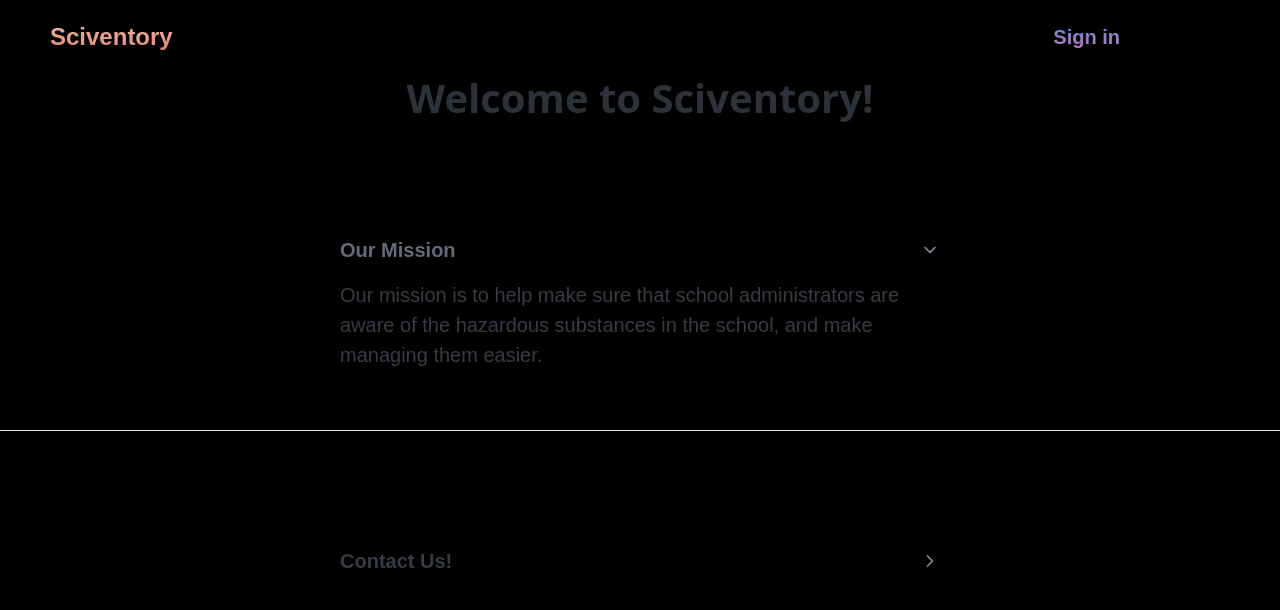
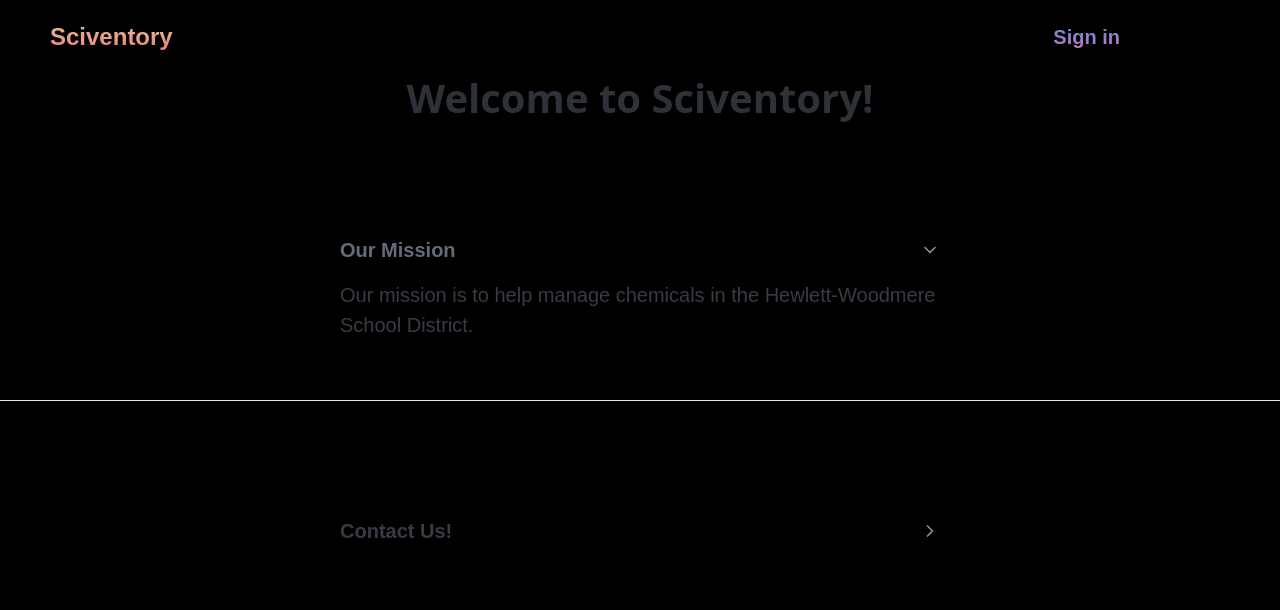
Before and after one commit to dchavre/sciventory-deployment, a Flask app: page / in a window 1280 px wide. Shown: the part 31-641 px from the top of the page. Run offline with Flask 3, Linux system fonts and the light colour scheme; parts of the project's set-up code (start-up, migrations or seed data) failed here and were passed over; some libraries are stand-ins or nearby versions; some web fonts are replaced.

Commit message:
Updated mission and Contact info for HTML Home Page

```diff
--- a/templates/home.html
+++ b/templates/home.html
@@ -28,14 +28,14 @@
 
     <details open>
         <summary>Our Mission</summary>
-        <p>Our mission is to help make sure that school administrators are aware of the hazardous substances in the school, and make managing them easier.</p>
+        <p>Our mission is to help manage chemicals in the Hewlett-Woodmere School District.</p>
       </details>
 
       <hr />
 
       <details>
         <summary>Contact Us!</summary>
-        <p>To request access to the table, as well as editing access, please email dchavre10@gmail.com</p>
+        <p>To request access to the table and editing access, please email dchavre10@gmail.com, with your Gmail account.</p>
       </details>
 
       <footer>
```
